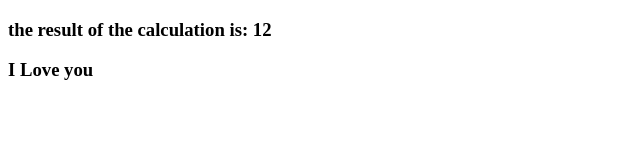
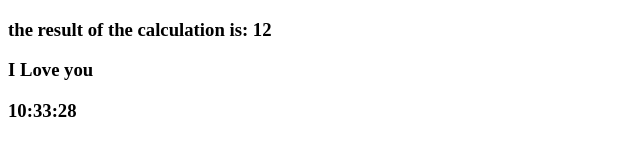
Before and after one commit to kamzzy/coding-interview-practise, a plain HTML site: page async.html in a window 1280 px wide. Shown: the whole page, without its empty margins (0-640 px from the left). Drawn offline with Linux system fonts and the light colour scheme.

Commit message:
set Interval

```diff
--- a/index.html
+++ b/async.html
@@ -9,6 +9,7 @@
 <body>
   <h3> the result of the calculation is: <span id="solution"></span></h3>
   <h3 id='async'></h3>
+  <h3 id="date"></h3>
 
   <script>
     // 1. Explain what a callback function is and provide a simple example
@@ -35,6 +36,16 @@
     function myfunction() {
       document.getElementById('async').innerHTML = 'I Love you';
     }
+
+    // setInterval()
+    // when calling the js function setInterval() you can specify a callback function to be executed at intervals
+
+    setInterval(myTime,1000);
+    function myTime() {
+      let d = new Date()
+      document.getElementById("date").innerHTML =
+      d.getHours() + ":" + d.getMinutes() + ":" + d.getSeconds();
+    }
   </script>
 </body>
 </html>
```
